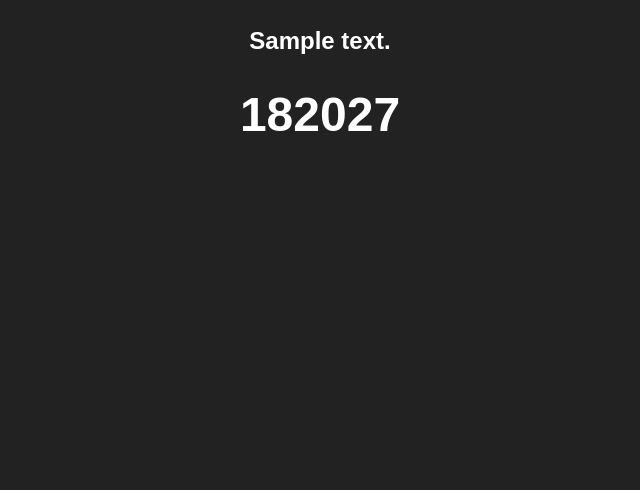
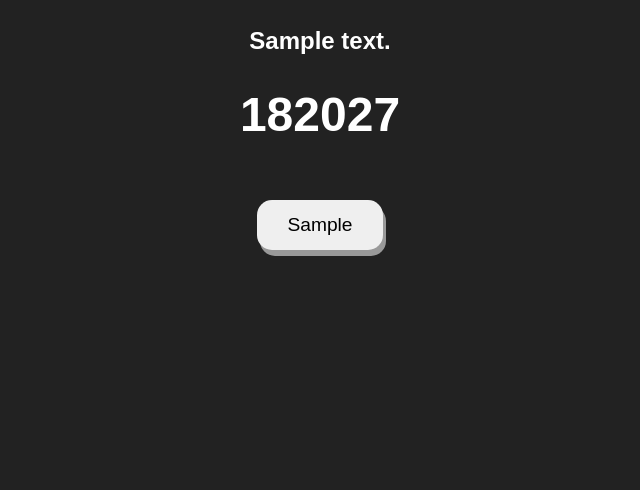
Before and after one commit to jakujakub1234/Django_chatroom_simulator, a Django app: template templates/return_qualtrics_code.html in a window 1280 px wide. Shown: the part 210-700 px from the top of the page, without its empty margins (320-960 px from the left). Run offline with Django 4.2, Linux system fonts and the light colour scheme; the template is opened without the code that fills it: most values are stand-ins (such as "Sample title", 1, 10 or a date in 2020).

Commit message:
added copy button to end page

```diff
--- /dev/null
+++ b/static/styles/return_qualtrics_code_style.css
@@ -0,0 +1,20 @@
+.btn-submit {
+  width: 10%;
+  height: 50px;
+  border: none;
+  border-radius: 15px;
+  box-shadow: 3px 6px #999;
+  outline-color: transparent;
+  font-size: larger;
+  margin-top: 2%;
+}
+
+.btn-submit:hover {
+  background-color: rgb(193, 200, 207);
+}
+
+.btn-submit:active {
+  background-color: rgb(193, 200, 207);
+  box-shadow: 1px 3px #666;
+  transform: translateY(4px);
+}
--- a/static/translations/en.json
+++ b/static/translations/en.json
@@ -76,6 +76,8 @@
 
     "return_qualtrics_code_title": "Thank you for your participation in the chat.",
     "return_qualtrics_code_text": "Your code to continue the study is:",
+    "copy_code_to_clipboard": "Copy code",
+    "code_copied": "Copied text: ",
 
     "fake_end_page_title": "Thank you for your participation in the chat.",
     "fake_end_page_text": "Due to leaving the chat before it ended, you cannot return to the study in Qualtrics.",
--- a/static/translations/pl.json
+++ b/static/translations/pl.json
@@ -80,6 +80,8 @@
 
     "return_qualtrics_code_title": "Koniec odtwarzania czatu. Twoje zgłoszenia zostały zapisane. Teraz możesz wrócić do poprzedniej zakładki i kontynuować badanie.",
     "return_qualtrics_code_text": "Twój kod do kontynuowania badania to:",
+    "copy_code_to_clipboard": "Skopiuj kod",
+    "code_copied": "Skopiowano tekst: ",
 
     "fake_end_page_title": "Dziękujemy za udział w czacie",
     "fake_end_page_text": "Z powodu wyjścia z czatu przed jego zakończeniem nie możesz wrócić do badania w programie Qualtrics",
--- a/templates/return_qualtrics_code.html
+++ b/templates/return_qualtrics_code.html
@@ -1,4 +1,6 @@
 {% extends "base.html" %}
+
+{% load static %}
 
 {% block content %}
 
@@ -6,11 +8,31 @@
 <h2 style="text-align: center; margin-top: 100px;">{{ translations.return_qualtrics_code_text }}</h2>
 <h1 id="return-code" style="text-align: center; font-size: xxx-large;"></h1>
 
+<div style="text-align:center;">
+    <button class="btn-submit" onclick="copyCodeToClipboard()">{{ translations.copy_code_to_clipboard }}</button>
+</div>
+
+<link rel="stylesheet" href="{% static 'styles/return_qualtrics_code_style.css' %}">
+
 <script>
 
 var return_codes = ["672304", "327482", "273047", "049821", "182027"];
 document.getElementById('return-code').innerText = " " + return_codes[Math.floor(Math.random()*return_codes.length)];
 
+function copyCodeToClipboard() {
+    var copyText = document.getElementById("return-code");
+
+    var temp = document.createElement("textarea");
+    document.body.appendChild(temp);
+    temp.value= copyText.innerText
+    temp.select();
+    document.execCommand("copy");
+    //document.getElementById('copyer').innerText="Copied "+temp.value;
+    document.body.removeChild(temp);
+
+    alert("{{ translations.code_copied }}" + copyText.innerText);
+}
+
 </script>
 
 {% endblock content %}
```
